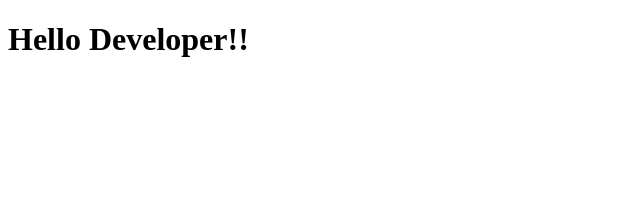
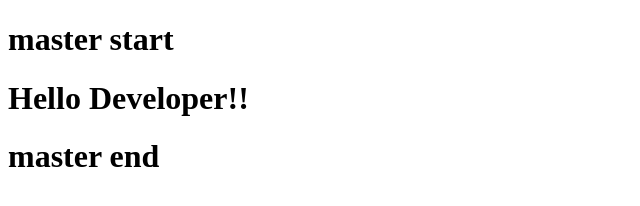
Before and after one commit to kumarpraveen0439/git-example, a plain HTML site: page index.html in a window 1280 px wide. Shown: the whole page, without its empty margins (0-640 px from the left). Drawn offline with Linux system fonts and the light colour scheme.

Commit message:
master start end msg

```diff
--- a/index.html
+++ b/index.html
@@ -6,6 +6,8 @@
     <title>My Site</title>
 </head>
 <body>
+    <h1>master start</h1>
     <h1>Hello Developer!!</h1>
+    <h1>master end</h1>
 </body>
 </html>
```
